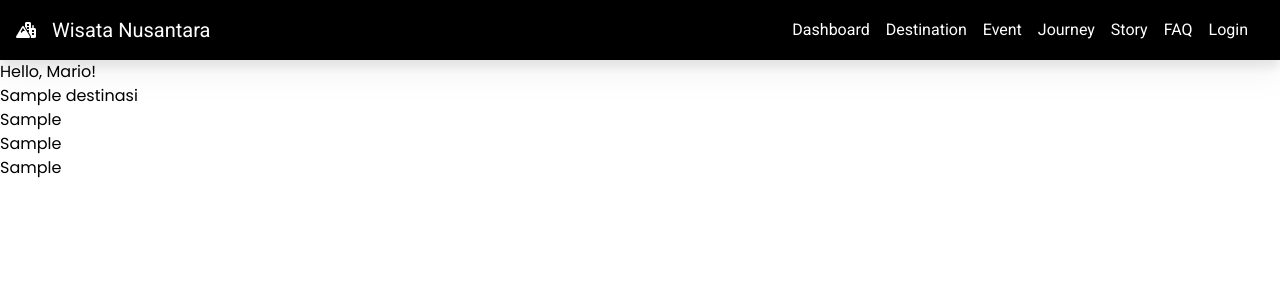
After one commit to eugeniusms/wisata-nusantara, a Django app: page /destination/1 in a window 1280 px wide. The commit adds this page. Shown: the top 300 px of the page. Run offline with Django 4.2, Linux system fonts and the light colour scheme; tables that the repository leaves empty hold one stand-in row (values such as "Sample post"); some libraries are stand-ins or nearby versions.

Commit message:
🔨 Single GET Data

```diff
--- a/daftar_destinasi/templates/daftar-destinasi.html
+++ b/daftar_destinasi/templates/daftar-destinasi.html
@@ -1,7 +1,7 @@
 {% extends "base.html" %}
 
 {% block page_title %}
-  Daftar Destinasi | Wisata Nusantara
+  Destination | Wisata Nusantara
 {% endblock %}
 
 <script>
@@ -25,7 +25,7 @@
     // })
 
     $.ajax({
-        url: "/daftar-destinasi/json/",
+        url: "/destination/json/",
         type: 'GET',
         dataType: 'json', // added data type
         success: function(res) {
--- /dev/null
+++ b/daftar_destinasi/templates/destinasi-by-id.html
@@ -0,0 +1,17 @@
+{% extends "base.html" %}
+
+{% block page_title %}
+  Destination | Wisata Nusantara
+{% endblock %}
+
+
+{% block content %}
+<!-- <div class="tablet:hidden"> -->
+<div>
+  <p>Hello, Mario!</p>
+  <p>{{ nama }}</p>
+  <p>{{ deskripsi }}</p>
+  <p>{{ lokasi }}</p>
+  <p>{{ kategori }}</p>
+</div>
+{% endblock %}
--- a/daftar_destinasi/templates/tambah-destinasi.html
+++ b/daftar_destinasi/templates/tambah-destinasi.html
@@ -1,7 +1,7 @@
 {% extends "base.html" %}
 
 {% block page_title %}
-  Tambah Destinasi | Wisata Nusantara
+  Add Destination | Wisata Nusantara
 {% endblock %}
 
 <script>
@@ -12,7 +12,7 @@
         const formTerisi = $('#nama').val() && $('#deskripsi').val() && $('#kategori').val() && $('#lokasi').val();
         if (formTerisi) {
             $.post(
-                url = '/daftar-destinasi/tambah/',
+                url = '/destination/add/',
                 data = {
                     nama: $('#nama').val(),
                     deskripsi: $('#deskripsi').val(),
--- a/daftar_destinasi/urls.py
+++ b/daftar_destinasi/urls.py
@@ -1,10 +1,11 @@
 from django.urls import path
-from daftar_destinasi.views import daftar_destinasi, show_json, tambah_destinasi
+from daftar_destinasi.views import daftar_destinasi, destinasi_by_id, show_json, tambah_destinasi
 
 app_name = 'daftar_destinasi'
 
 urlpatterns = [
     path('', daftar_destinasi, name='daftar_destinasi'),
+    path('<int:id>', destinasi_by_id, name='destinasi_by_id'),
     path('json/', show_json, name='show_json'),
-    path('tambah/', tambah_destinasi, name='tambah_destinasi'),
+    path('add/', tambah_destinasi, name='tambah_destinasi'),
 ]
--- a/daftar_destinasi/views.py
+++ b/daftar_destinasi/views.py
@@ -13,6 +13,18 @@ def show_json(request):
 
 def daftar_destinasi(request):
   return render(request, 'daftar-destinasi.html')
+
+def destinasi_by_id(request, id):
+  destinasi = Destinasi.objects.get(pk=id)
+
+  context = {
+    'nama': destinasi.nama,
+    'deskripsi': destinasi.deskripsi,
+    'lokasi': destinasi.lokasi,
+    'kategori': destinasi.kategori,
+  }
+
+  return render(request, 'destinasi-by-id.html', context)
 
 @csrf_exempt
 def tambah_destinasi(request):
--- a/templates/base.html
+++ b/templates/base.html
@@ -79,7 +79,7 @@
             <div class="mobile:hidden tablet:block">
                 <div class="flex items-center">
                     <a href="#" class="mr-4 hover:text-suede">Dashboard</a>
-                    <a href="#" class="mr-4 hover:text-suede">Destination</a>
+                    <a href="/destination/" class="mr-4 hover:text-suede">Destination</a>
                     <a href="#" class="mr-4 hover:text-suede">Event</a>
                     <a href="#" class="mr-4 hover:text-suede">Journey</a>
                     <a href="#" class="mr-4 hover:text-suede">Story</a>
@@ -99,7 +99,7 @@
                 </div>
                 <div class="py-1">
                     <i class="fa-solid fa-location-dot"></i>
-                    <a href="#" class="ml-2 hover:text-leather">Destination</a>
+                    <a href="/destination/" class="ml-2 hover:text-leather">Destination</a>
                 </div>
                 <div class="py-1">
                     <i class="fa-solid fa-calendar-days"></i>
--- a/wisata_nusantara/urls.py
+++ b/wisata_nusantara/urls.py
@@ -19,6 +19,6 @@ from django.urls import path, include
 urlpatterns = [
     path("admin/", admin.site.urls),
     path('', include('example_app.urls')),
-    path('daftar-destinasi/', include('daftar_destinasi.urls')),
+    path('destination/', include('daftar_destinasi.urls')),
     path('auth/', include('login_register.urls')),
 ]
```
